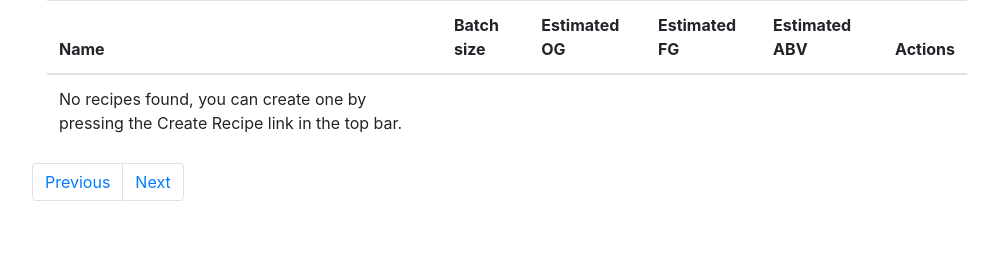
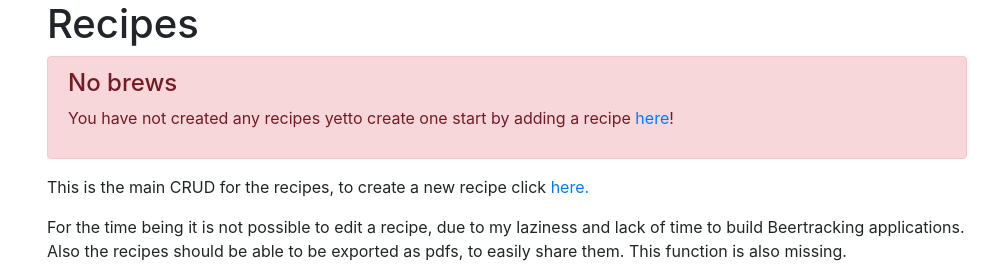
Before and after one commit to christiannageby/Beertracker, a Flask app: page /recipes in a window 1280 px wide. Shown: the part 56-335 px from the top of the page, without its empty margins (38-1036 px from the left). Run offline with Flask 2, Linux system fonts and the light colour scheme; data that the repository does not hold is empty; some libraries are stand-ins or nearby versions.

Commit message:
Create some kind of error messages for recipes view

```diff
--- a/templates/recipes.html
+++ b/templates/recipes.html
@@ -3,6 +3,23 @@
 {% block content %}
 <div class="row">
     <div class="col-md-10">
+      <h1>Recipes</h1>
+
+      {% if not recipes.items %}
+        <div class="alert alert-danger" role="alert">
+          <h4 class="alert-heading">No brews</h4>
+          <p>
+            You have not created any recipes yetto create one start by adding a recipe <a href="{{ url_for('create_recipe') }}">here</a>!<br>
+          </p>
+        </div>
+      {% endif %}
+
+      <p>This is the main CRUD for the recipes, to create a new recipe click <a href="{{ url_for('create_recipe') }}">here.</a></p>
+      <p>
+        For the time being it is not possible to edit a recipe, due to my laziness and lack of time to build Beertracking applications.
+        <br>
+        Also the recipes should be able to be exported as pdfs, to easily share them. This function is also missing.
+      </p>
       <table class="table">
         <thead>
           <tr>
@@ -15,11 +32,6 @@
           </tr>
         </thead>
         <tbody>
-        {% if recipes.items|length < 1 %}
-          <tr>
-            <td>No recipes found, you can create one by pressing the Create Recipe link in the top bar.</td>
-          </tr>
-        {% else %}
           {% for recipe in recipes.items %}
             <tr>
               <td><a href="/recipe/{{ recipe.id }}">{{ recipe.name }}</a></td>
```
Also changed, not shown: other parts of templates/recipes.html (+0 -1 lines). Lines whose indentation alone changed are shown as unchanged.
